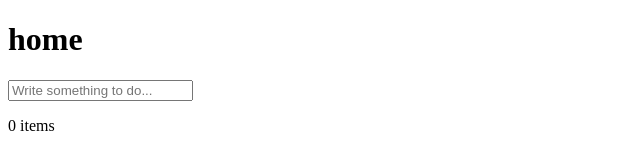
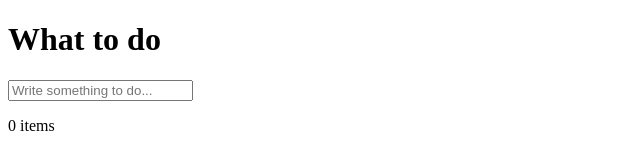
Before and after one commit to flema1/stackbuilders-react--todo-exercise, a React app: page / in a window 1280 px wide. Shown: the top 160 px of the page, without its empty margins (0-640 px from the left). Built offline with nearby package versions, Linux system fonts and the light colour scheme; the HTML template or start-up script is replaced by a standard one.

Commit message:
update heading

```diff
--- a/client/app/src/containers/Home.js
+++ b/client/app/src/containers/Home.js
@@ -85,7 +85,7 @@ export default class Home extends React.Component {
         const { todo,formErrors,toDos } = this.state;
         return (
         <div className="home-container" >
-            <h1>home</h1>
+            <h1>What to do</h1>
             <ToDoForm
                 onInputUpdate={this.onInputUpdate.bind(this)}
                 onKeyPress={this.onKeyPress.bind(this)}
```
